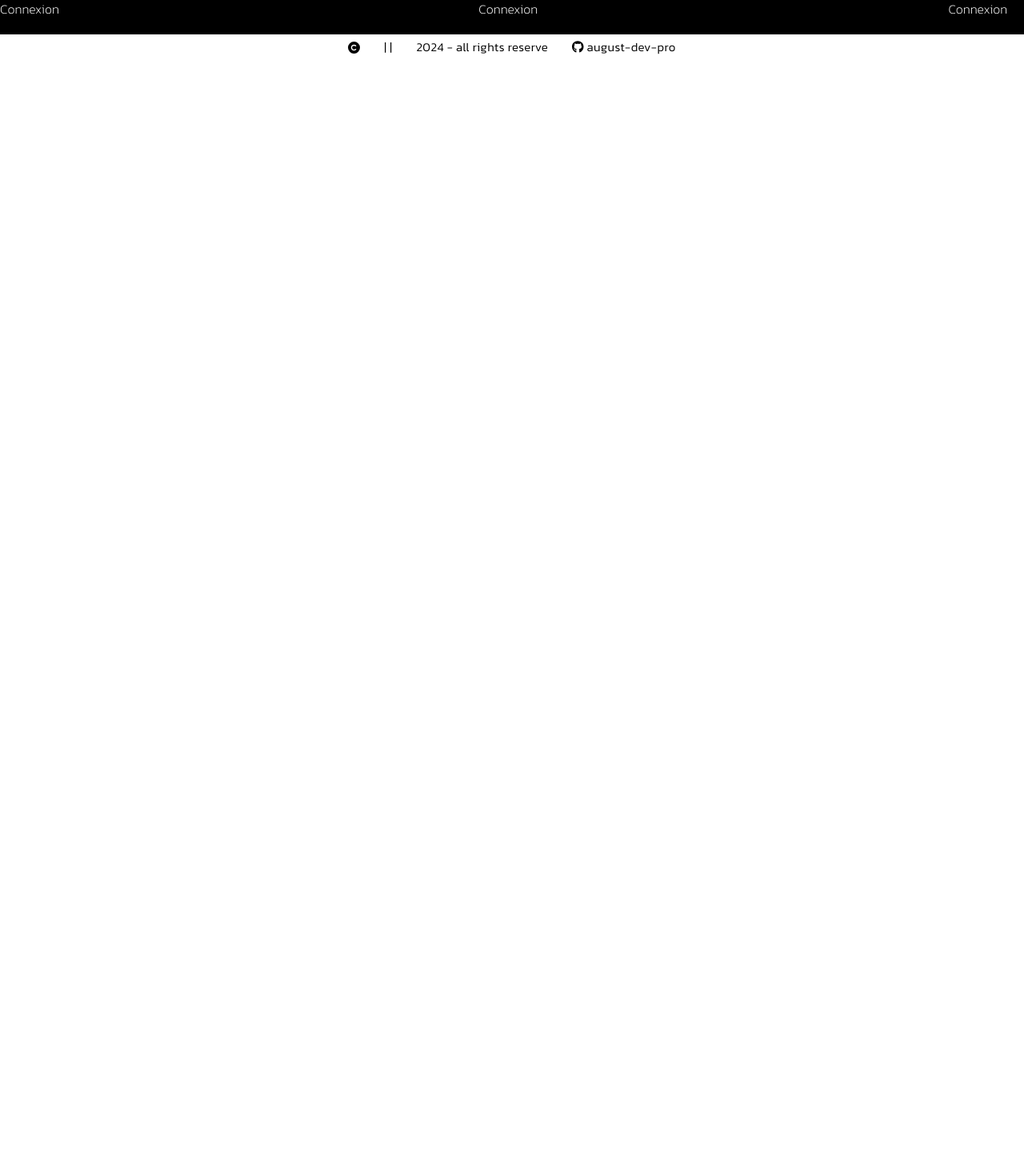
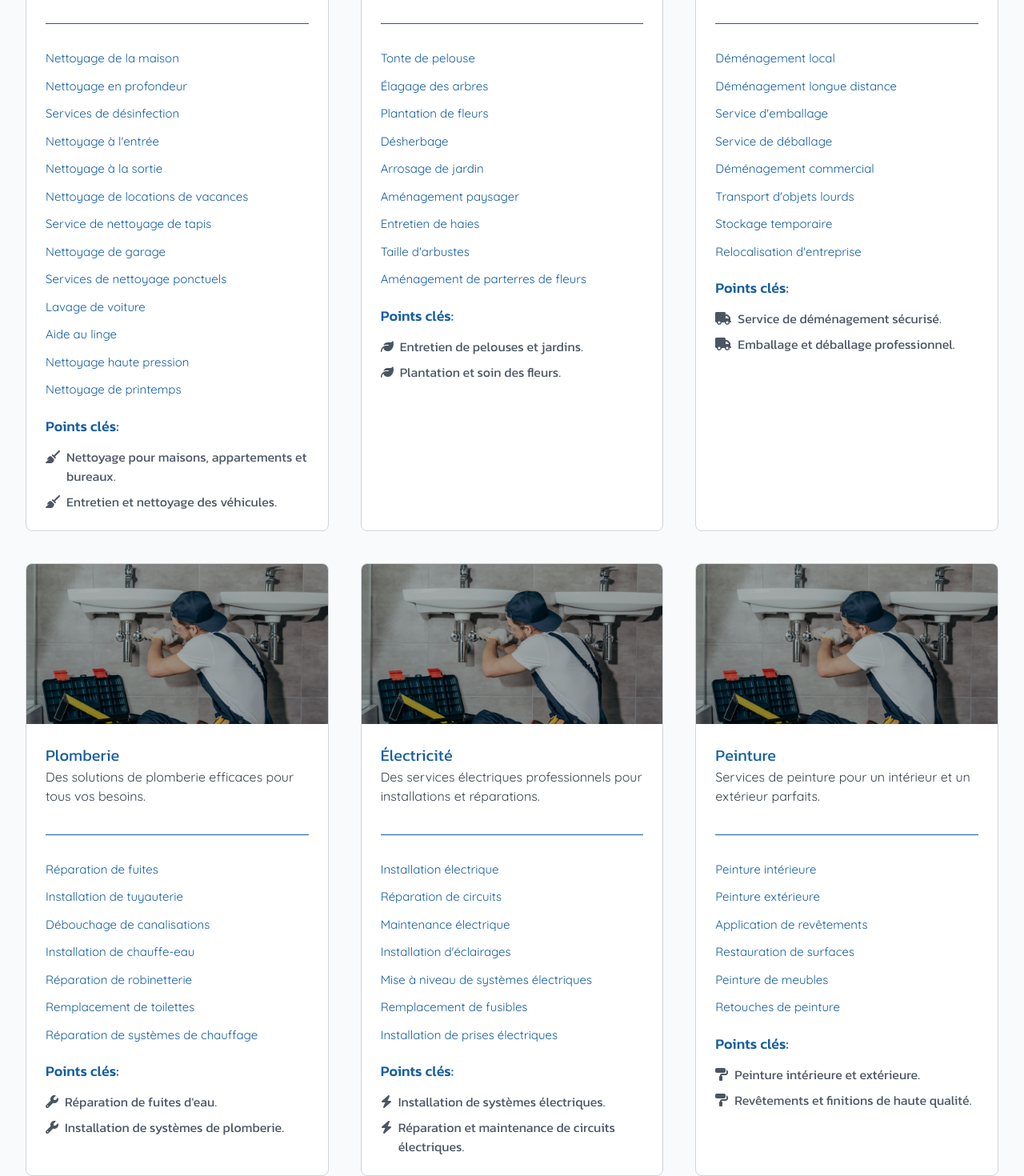
Before and after one commit to august-dev-pro/esea-reserve, a Next.js app: page /services in a window 1280 px wide. Shown: the part 860-2330 px from the top of the page at 80% size. Before the commit the page ends 936 px from the top, so only its background shows below. Built offline with nearby package versions, Linux system fonts and the light colour scheme.

Commit message:
update home page and begening services-overviews-page

```diff
--- a/src/app/services/page.tsx
+++ b/src/app/services/page.tsx
@@ -1,10 +1,12 @@
 import ServiceHero from "@/components/services/ServiceHero";
+import ServicesAll from "@/components/services/ServicesAll";
 import React from "react";
 
 const page = () => {
   return (
     <div className="">
       <ServiceHero />
+      <ServicesAll />
     </div>
   );
 };
--- a/src/components/home/HomeTabs.tsx
+++ b/src/components/home/HomeTabs.tsx
@@ -56,12 +56,12 @@ const HomeTabs = () => {
               </div>
             </div>
             <div className="sucgess flex flex-wrap gap-[10px] py-[25px]">
-              {services.map((service: any, index: number) => (
+              {services[activeTab].options.map((option: any, index: number) => (
                 <div
                   key={index}
                   className="help text-[14px] font-[300] px-[18px] py-[3px] rounded-[15px] transition-all border-solid border-[1px] cursor-pointer hover:bg-sky-100 border-midnight-blue lg:text-[16px] lg:font-[400]"
                 >
-                  {service.title}
+                  {option}
                 </div>
               ))}
             </div>
--- a/src/components/services/ServiceHero.tsx
+++ b/src/components/services/ServiceHero.tsx
@@ -3,7 +3,7 @@ import ServiceHeroimg from "@/imgs/banniere/jardinage.jpg";
 const ServiceHero = () => {
   return (
     <div
-      className="h-[350px] sm:h-[500px] relative flex items-center justify-center"
+      className="h-[350px] md:h-[400px] lg:h-[450px] relative flex items-center justify-center"
       style={{
         background: `url('${ServiceHeroimg.src}') center`,
         backgroundAttachment: "fixed",
--- /dev/null
+++ b/src/components/services/ServicesAll.tsx
@@ -0,0 +1,83 @@
+import React from "react";
+import Image from "next/image";
+import { FontAwesomeIcon } from "@fortawesome/react-fontawesome";
+import Link from "next/link";
+import { services } from "@/ui/testDatas";
+
+const ServicesAll = () => {
+  return (
+    <div className=" py-10 bg-gray-50 ">
+      <div className="container mx-auto px-4 sm:px-8">
+        <div className=""></div>
+        <div className="grid grid-cols-1 gap-10 sm:grid-cols-2 lg:grid-cols-3">
+          {services.map((service: any, index: number) => (
+            <div
+              key={index}
+              className="service-card border border-gray-300 rounded-lg  overflow-hidden  bg-white transition-transform transform"
+            >
+              <div
+                className="group relative h-[200px] cursor-pointer"
+                style={{
+                  background: `url('${service.img.src}') center`,
+                  backgroundAttachment: "fixed",
+                  backgroundRepeat: "no-repeat",
+                  backgroundSize: "cover",
+                }}
+              >
+                <div className="absolute top-0 bottom-0 left-0 right-0 bg-black-opacity group-hover:bg-transparent transition-all duration-200 "></div>
+              </div>
+              <div className="p-6">
+                <div className="border-b border-midnight-blue pb-8">
+                  <div className="flex items-center gap-3">
+                    <div className="text-[20px] text-midnight-blue">
+                      {service.title}
+                    </div>
+                  </div>
+                  <p className="text-gray-700 font-Quicksand mb-1">
+                    {service.description}
+                  </p>
+                </div>
+                <div className="options mb-5 mt-8">
+                  <div className="grid grid-cols-1 gap-3">
+                    {service.options.map((option: any, index: number) => (
+                      <Link
+                        key={index}
+                        href={`/${service.title.toLowerCase()}/${option
+                          .toLowerCase()
+                          .replace(/\s+/g, "-")}`}
+                        className="block w-fit font-Quicksand text-blue-600 text-[15px] hover:underline hover:text-black text-midnight-blue transition-all duration-200"
+                      >
+                        {option}
+                      </Link>
+                    ))}
+                  </div>
+                </div>
+                <div className="points">
+                  <h4 className="text-lg font-medium text-midnight-blue mb-3">
+                    Points clés:
+                  </h4>
+                  <ul className="list-none space-y-2">
+                    {service.points.map((point: any, index: number) => (
+                      <li
+                        key={index}
+                        className="flex items-start text-gray-600"
+                      >
+                        <FontAwesomeIcon
+                          icon={service.icon}
+                          className="text-blue-500 mt-1"
+                        />
+                        <span className="ml-2">{point}</span>
+                      </li>
+                    ))}
+                  </ul>
+                </div>
+              </div>
+            </div>
+          ))}
+        </div>
+      </div>
+    </div>
+  );
+};
+
+export default ServicesAll;
--- a/src/ui/testDatas.tsx
+++ b/src/ui/testDatas.tsx
@@ -27,6 +27,21 @@ export const services = [
       "Nettoyage pour maisons, appartements et bureaux.",
       "Entretien et nettoyage des véhicules.",
     ],
+    options: [
+      "Nettoyage de la maison",
+      "Nettoyage en profondeur",
+      "Services de désinfection",
+      "Nettoyage à l'entrée",
+      "Nettoyage à la sortie",
+      "Nettoyage de locations de vacances",
+      "Service de nettoyage de tapis",
+      "Nettoyage de garage",
+      "Services de nettoyage ponctuels",
+      "Lavage de voiture",
+      "Aide au linge",
+      "Nettoyage haute pression",
+      "Nettoyage de printemps",
+    ],
   },
   {
     id: 2,
@@ -38,6 +53,17 @@ export const services = [
     points: [
       "Entretien de pelouses et jardins.",
       "Plantation et soin des fleurs.",
+    ],
+    options: [
+      "Tonte de pelouse",
+      "Élagage des arbres",
+      "Plantation de fleurs",
+      "Désherbage",
+      "Arrosage de jardin",
+      "Aménagement paysager",
+      "Entretien de haies",
+      "Taille d'arbustes",
+      "Aménagement de parterres de fleurs",
     ],
   },
   {
@@ -51,6 +77,16 @@ export const services = [
       "Service de déménagement sécurisé.",
       "Emballage et déballage professionnel.",
     ],
+    options: [
+      "Déménagement local",
+      "Déménagement longue distance",
+      "Service d'emballage",
+      "Service de déballage",
+      "Déménagement commercial",
+      "Transport d'objets lourds",
+      "Stockage temporaire",
+      "Relocalisation d'entreprise",
+    ],
   },
   {
     id: 4,
@@ -61,6 +97,15 @@ export const services = [
     points: [
       "Réparation de fuites d'eau.",
       "Installation de systèmes de plomberie.",
+    ],
+    options: [
+      "Réparation de fuites",
+      "Installation de tuyauterie",
+      "Débouchage de canalisations",
+      "Installation de chauffe-eau",
+      "Réparation de robinetterie",
+      "Remplacement de toilettes",
+      "Réparation de systèmes de chauffage",
     ],
   },
   {
@@ -74,6 +119,15 @@ export const services = [
       "Installation de systèmes électriques.",
       "Réparation et maintenance de circuits électriques.",
     ],
+    options: [
+      "Installation électrique",
+      "Réparation de circuits",
+      "Maintenance électrique",
+      "Installation d'éclairages",
+      "Mise à niveau de systèmes électriques",
+      "Remplacement de fusibles",
+      "Installation de prises électriques",
+    ],
   },
   {
     id: 6,
@@ -85,6 +139,14 @@ export const services = [
     points: [
       "Peinture intérieure et extérieure.",
       "Revêtements et finitions de haute qualité.",
+    ],
+    options: [
+      "Peinture intérieure",
+      "Peinture extérieure",
+      "Application de revêtements",
+      "Restauration de surfaces",
+      "Peinture de meubles",
+      "Retouches de peinture",
     ],
   },
   {
@@ -98,6 +160,14 @@ export const services = [
       "Construction de maisons et de bâtiments.",
       "Rénovation et amélioration de l'habitat.",
     ],
+    options: [
+      "Construction résidentielle",
+      "Construction commerciale",
+      "Rénovation intérieure",
+      "Rénovation extérieure",
+      "Amélioration de l'habitat",
+      "Extensions de bâtiments",
+    ],
   },
   {
     id: 8,
@@ -109,6 +179,14 @@ export const services = [
     points: [
       "Réparation et maintenance de PC et laptops.",
       "Assistance technique pour mobiles et tablettes.",
+    ],
+    options: [
+      "Réparation de PC",
+      "Maintenance de laptops",
+      "Assistance mobile",
+      "Installation de logiciels",
+      "Réparation de matériel informatique",
+      "Support technique à distance",
     ],
   },
   {
@@ -122,9 +200,16 @@ export const services = [
       "Installation d'appareils électroménagers.",
       "Réparation de machines à laver, réfrigérateurs, et plus.",
     ],
+    options: [
+      "Installation de machines à laver",
+      "Réparation de réfrigérateurs",
+      "Entretien de lave-vaisselle",
+      "Réparation de fours",
+      "Installation de climatiseurs",
+      "Réparation d'appareils divers",
+    ],
   },
 ];
-
 export const taskers = [
   {
     id: 1,
--- a/tailwind.config.ts
+++ b/tailwind.config.ts
@@ -25,6 +25,7 @@ const config: Config = {
         "hover-btn": "#007bff",
         "white-opacity-plus": "#ffffff5d",
         "blue-linght": "#0057b365",
+        "black-opacity": "#0000004d",
       },
       backgroundImage: {
         "gradient-radial": "radial-gradient(var(--tw-gradient-stops))",
```
